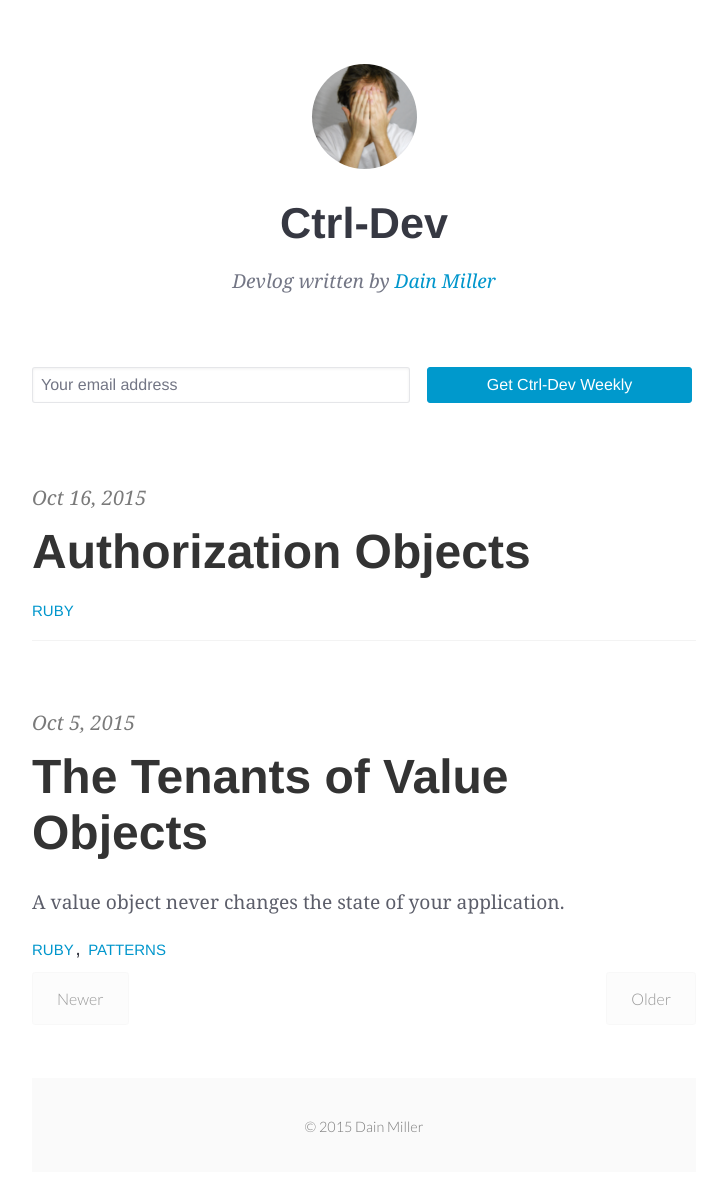
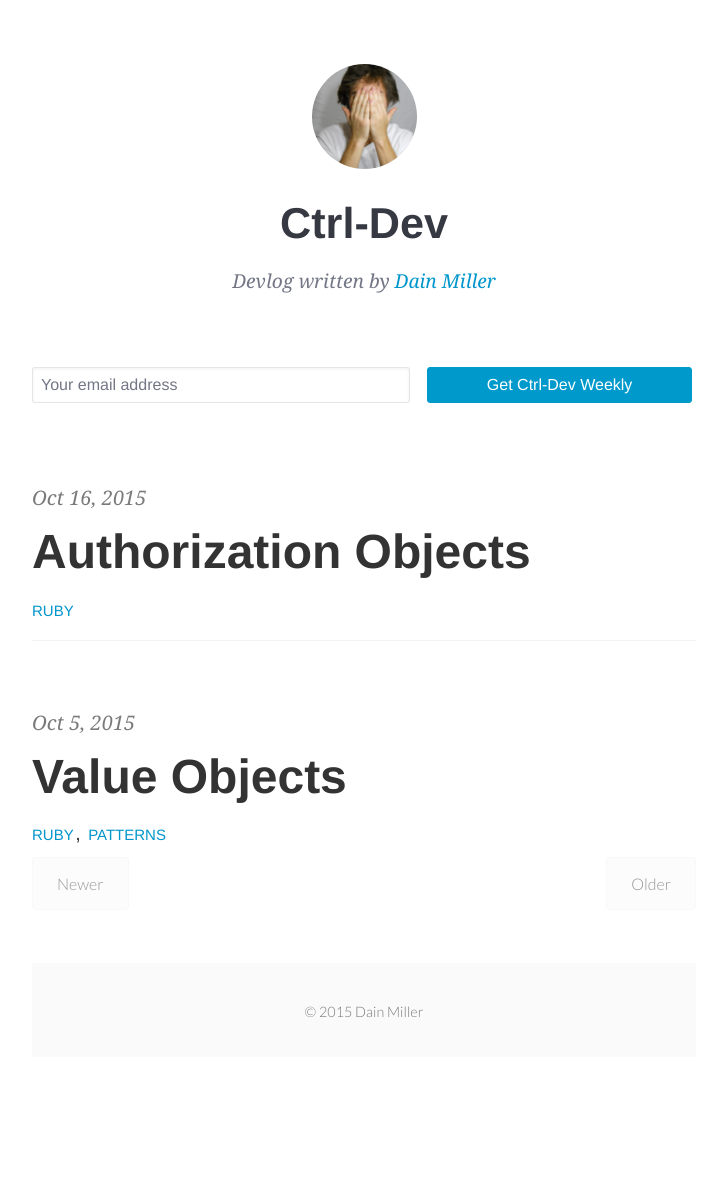
Before and after one commit to mraiur/dainmiller.github.io, a Jekyll site: the page built from index.html, in a window 1280 px wide. Shown: the whole page, without its empty margins (276-999 px from the left). Built offline with Jekyll 4.4.1, drawn with Linux system fonts in a browser that asks for light colours; the list of posts is cut into pages by our own code; after the commit the page ends 1063 px from its top, so only the background shows below that.

Commit message:
Post update: The Tenants of Value Objects

```diff
--- a/_posts/2015-10-05-value-objects-in-ruby.markdown
+++ b/_posts/2015-10-05-value-objects-in-ruby.markdown
@@ -1,12 +1,10 @@
 ---
 published: true
-title: The Tenants of Value Objects
+title: Value Objects
 layout: post
-tags: [ruby,patterns]
+tags: [ruby, patterns]
 categories: [ruby]
-summary: A value object never changes the state of your application.
 ---
-
 Tenants of value objects:
 
 1. A value object never changes the state of your application
```
